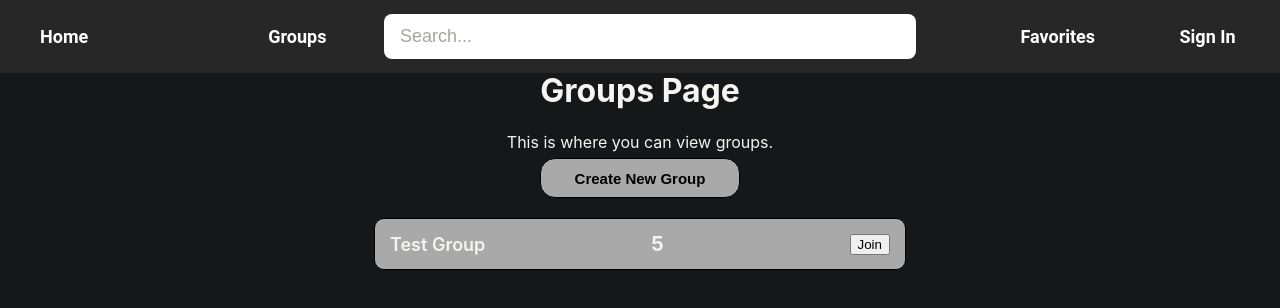
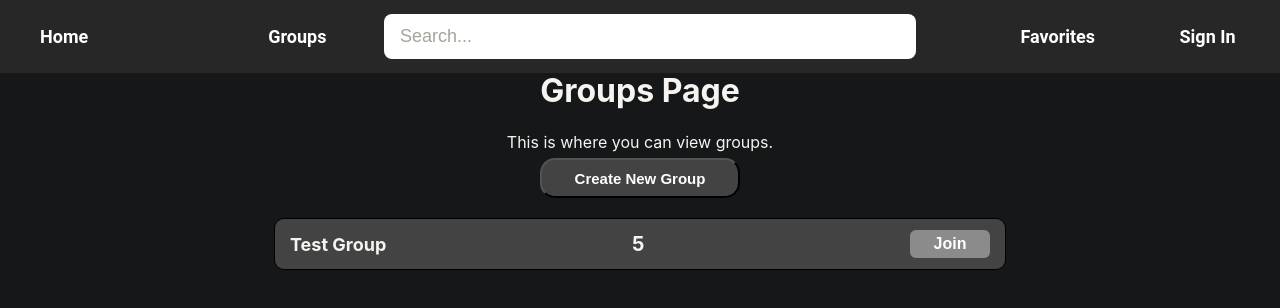
Before and after one commit to Kasperi03/Web-ohjelmoinnin-sovellusprojekti, a React (Create React App) app in the folder docker_fullstack/frontend/: page /#/groupList in a window 1280 px wide. Shown: the top 308 px of the page. Built offline with nearby package versions, Linux system fonts and the light colour scheme; no server answers.

Commit message:
Vhä muokkailtu

```diff
--- a/docker_fullstack/frontend/src/App.js
+++ b/docker_fullstack/frontend/src/App.js
@@ -25,7 +25,7 @@ function App() {
           <Route path="/signIn" element={<SignIn />} />
           <Route path="/watchlist" element={<Watchlist />} />
           <Route path="/groupList" element={<GroupList />} />
-        <Route path="/group" element={<Group />} />
+          <Route path="/group/:name" element={<Group />} />
           <Route path="/profile" element={<Profile />} />
           <Route path="/createAccount" element={<CreateAccount />} />
           <Route path="/login" element={<Login />} />
@@ -33,7 +33,6 @@ function App() {
         </Routes>
       </HashRouter>
     </GenreProvider>
-
   );
 }
 
--- a/docker_fullstack/frontend/src/components/carousel.jsx
+++ b/docker_fullstack/frontend/src/components/carousel.jsx
@@ -47,7 +47,8 @@ export default function Carousel({ title = "", movies = [], visibleSlides = 4 })
                 <div className="slide-overlay">
                   <div className="title-overlay"> {movie.title} </div>
                   <div className="rating"> rating: {movie.vote_average?.toFixed(1)}/10</div>
-                </div> {/* Overlay that shows movie title and rating on hover */}
+                </div>{" "}
+                {/* Overlay that shows movie title and rating on hover */}
               </div>
             ))}
           </div>
--- a/docker_fullstack/frontend/src/components/groupListing.jsx
+++ b/docker_fullstack/frontend/src/components/groupListing.jsx
@@ -1,11 +1,21 @@
 import "./styles/groupListing.css";
+import { Link } from "react-router-dom";
 
 export default function GroupListing({ name, memberCount }) {
   return (
-    <div className="group-block">
-      <h2 className="group-name">{name}</h2>
-      <span className="member-count">{memberCount}</span>
-      <button>Join</button>
-    </div>
+    <Link to={`/group/${name}`} className="group-link">
+      <div className="group-block">
+        <h2 className="group-name">{name}</h2>
+        <span className="member-count">{memberCount}</span>
+        <button
+          className="join-button"
+          onClick={(e) => {
+            e.preventDefault();
+          }}
+        >
+          Join
+        </button>
+      </div>
+    </Link>
   );
 }
--- a/docker_fullstack/frontend/src/components/styles/groupListing.css
+++ b/docker_fullstack/frontend/src/components/styles/groupListing.css
@@ -1,9 +1,9 @@
 .group-block {
   margin-top: 20px;
-  width: 500px;
+  width: 700px;
   height: 50px;
   border: 1px solid black;
-  background-color: #a9a9a9;
+  background-color: #434343;
   border-radius: 10px;
   margin-left: auto;
   margin-right: auto;
@@ -17,7 +17,7 @@
 .group-name {
   margin: 0;
   font-size: 18px;
-  font-weight: 600;
+  font-weight: bold;
 }
 
 .member-count {
@@ -32,11 +32,11 @@
   width: 80px;
   padding: 5px 10px;
   border: none;
-  background-color: #c9c9c9;
+  background-color: #8b8b8b;
   color: white;
   border-radius: 6px;
   cursor: pointer;
-    font-size: 16px;
+  font-size: 16px;
   font-weight: bold;
 }
 
@@ -49,3 +49,15 @@
   transform: scale(1);
   transition: transform 0.25s ease;
 }
+
+.group-link {
+  text-decoration: none;
+  color: inherit;
+  display: block;
+}
+.group-link:hover,
+.group-link:focus,
+.group-link:active {
+  text-decoration: none;
+  color: inherit;
+}
--- a/docker_fullstack/frontend/src/pages/favorites.jsx
+++ b/docker_fullstack/frontend/src/pages/favorites.jsx
@@ -6,7 +6,10 @@ export default function Favorites() {
     <div className="favorites-container">
       <h1>Favorites Page</h1>
       <p>This is where your favorite items will be displayed.</p>
-      <Carousel title="Your favorite movies" />
+
+      <div className="carousel-container">
+        <Carousel title="Your Favorites" />
+      </div>
     </div>
   );
 }
--- a/docker_fullstack/frontend/src/pages/group.jsx
+++ b/docker_fullstack/frontend/src/pages/group.jsx
@@ -1,10 +1,14 @@
-import "./styles/group.css"
+import "./styles/group.css";
+import Carousel from "../components/carousel";
 
 export default function Group() {
   return (
-    <div>
+    <div className="group-container">
       <h1>Group Page</h1>
       <p>This is where you can view and manage a specific group.</p>
+      <div className="carousel-container">
+        <Carousel title="Group member's favorites" />
+      </div>
     </div>
   );
 }
--- a/docker_fullstack/frontend/src/pages/styles/favorites.css
+++ b/docker_fullstack/frontend/src/pages/styles/favorites.css
@@ -2,3 +2,7 @@
   text-align: center;
   padding-top: 50px;
 }
+
+.carousel-container {
+  margin-top: 300px;
+}
--- a/docker_fullstack/frontend/src/pages/styles/group.css
+++ b/docker_fullstack/frontend/src/pages/styles/group.css
@@ -2,3 +2,6 @@
   text-align: center;
   padding-top: 50px;
 }
+.carousel-container {
+  margin-top: 300px;
+}
--- a/docker_fullstack/frontend/src/pages/styles/groupList.css
+++ b/docker_fullstack/frontend/src/pages/styles/groupList.css
@@ -7,8 +7,8 @@
   margin-top: 20px;
   width: 200px;
   height: 40px;
-  border: 1px solid black;
-  background-color: #a9a9a9;
+  color: white;
+  background-color: #434343;
   border-radius: 15px;
   justify-content: center;
 
```
Lines whose indentation alone changed are shown as unchanged.
